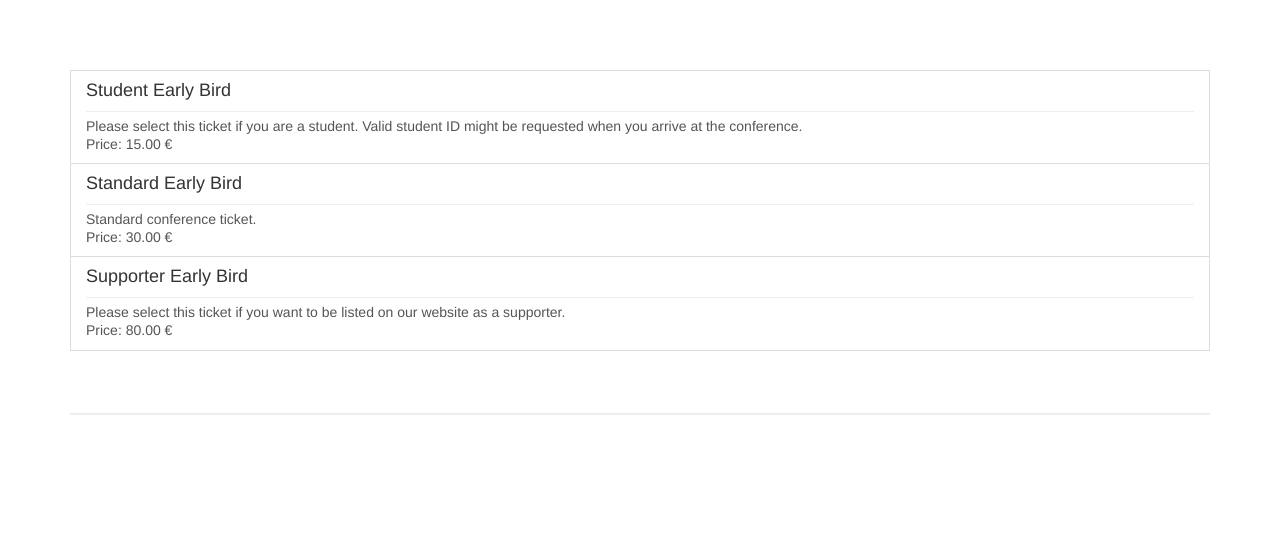
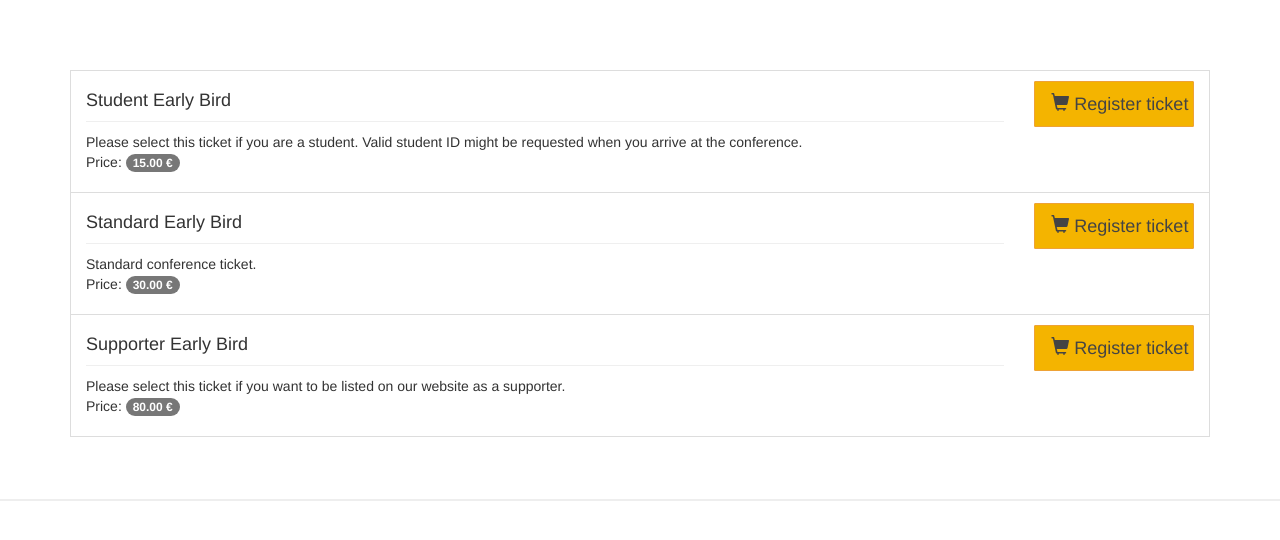
Before and after one commit to pyconsk/django-konfera, a Django app: page /2017/tickets/ in a window 1280 px wide. Shown: the top 540 px of the page. Run offline with Django 3.2, Linux system fonts and the light colour scheme; data comes from the database, SQL or seed files in the repository; parts of the project's set-up code (start-up, migrations or seed data) failed here and were passed over; some libraries are stand-ins or nearby versions.

Commit message:
Updated registration design to be more clear what to do

```diff
--- a/konfera/static/konfera/css/pycon.css
+++ b/konfera/static/konfera/css/pycon.css
@@ -604,7 +604,7 @@ body {
 .btn-info,.label-info,.progress-bar-info{background-color:#a0c3ff;border-color:#a0c3ff;}
 .btn-danger,.label-danger,.progress-bar-danger{background-color:#dd4b39;}
 .btn-warning,.label-warning,.progress-bar-warning{background-color:#f4b400;color:#444444;}
-
+.btn-warning:hover,.label-warning:hover,.progress-bar-warning:hover{color:#444444;}
 hr {
   border-color:#ececec;
 }
@@ -623,9 +623,9 @@ textarea {
   resize: none;
   outline: 0;
 }
-.panel .btn i,.btn span{
-  color:#666666;
-}
+/*.panel .btn i,.btn span{*/
+  /*color:#666666;*/
+/*}*/
 .panel .panel-heading {
   background-color:#ffffff;
   font-weight:700;
--- a/konfera/templates/konfera/event/public_tickets.html
+++ b/konfera/templates/konfera/event/public_tickets.html
@@ -8,15 +8,27 @@
 
 
 {% block content_details %}
-    <div class="list-group">
-        {% for ticket in tickets %}
-            <a href="{% url 'ticket_registration' event.slug ticket.uuid %}" class="list-group-item">
-                <h4 class="list-group-item-heading"> {{ ticket.title }} </h4>
-                <p class="list-group-item-text">{{ ticket.description }}</p>
-                <p class="list-group-item-text">{% trans "Price" %}: {{ ticket.price|currency }}</p>
-            </a>
-        {%  endfor %}
+    <ul class="list-group">
+      {% for ticket in tickets %}
+        <li class="list-group-item">
+          <div class="row">
+            <div class="col-md-10">
+              <h4>{{ ticket.title }}</h4>
+              <p class="text-justify">{{ ticket.description }}<br>
+                {% trans "Price" %}: <span class="badge">{{ ticket.price|currency }}</span>
+              </p>
+            </div>
+            <div class="col-md-2">
+              <a href="{% url 'ticket_registration' event.slug ticket.uuid %}" class="btn btn-warning btn-lg btn-block pull-right">
+                <span class="glyphicon glyphicon glyphicon-shopping-cart" aria-hidden="true"></span> Register ticket
+              </a>
+            </div>
+          </div>
+
+        </li>
+      {% endfor %}
     </div>
+
     {% if tickets.num_pages > 1 %}
         <nav aria-label="Page navigation">
             <ul class="pagination">
--- a/konfera/templates/konfera/registration_form.html
+++ b/konfera/templates/konfera/registration_form.html
@@ -11,7 +11,7 @@
       <div class="list-group-item">
         <h4 class="list-group-item-heading"> {{ title }} </h4>
         <p class="list-group-item-text">{{ description }}</p>
-        <p class="list-group-item-text">{% trans "Price" %}: {{ price|currency }}</p>
+        <p class="list-group-item-text">{% trans "Price" %}: <span class="badge">{{ price|currency }}</span></p>
       </div>
     </div>
     <div class="col-md-12">
@@ -39,8 +39,8 @@
               </div>
             {% endfor %}
 
-            <button type="submit" class="btn btn-default btn-lg center-block">
-              <span class="glyphicon glyphicon-star-empty" aria-hidden="true"></span> {% blocktrans %} Register as a {{ type }} {% endblocktrans %}
+            <button type="submit" class="btn btn-warning btn-lg center-block">
+              <span class="glyphicon glyphicon glyphicon-shopping-cart" aria-hidden="true"></span> {% trans "Order ticket" %}
             </button>
         </form>
     </div>
```
